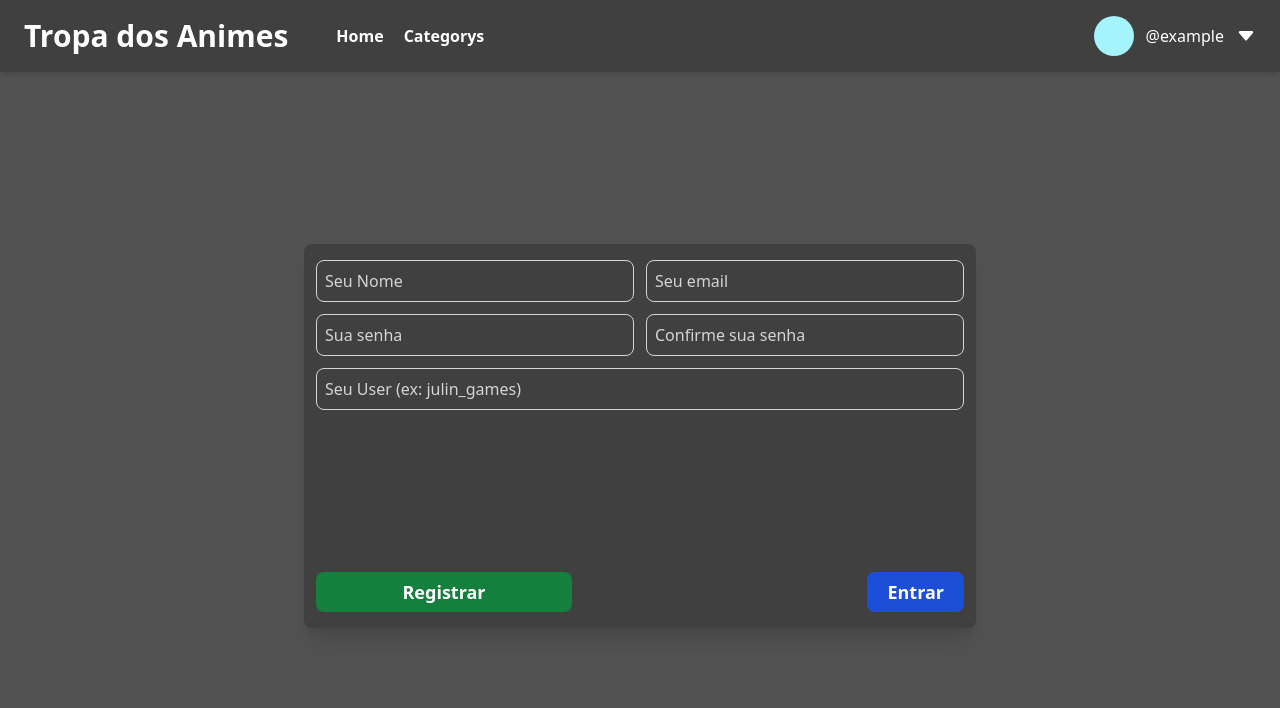
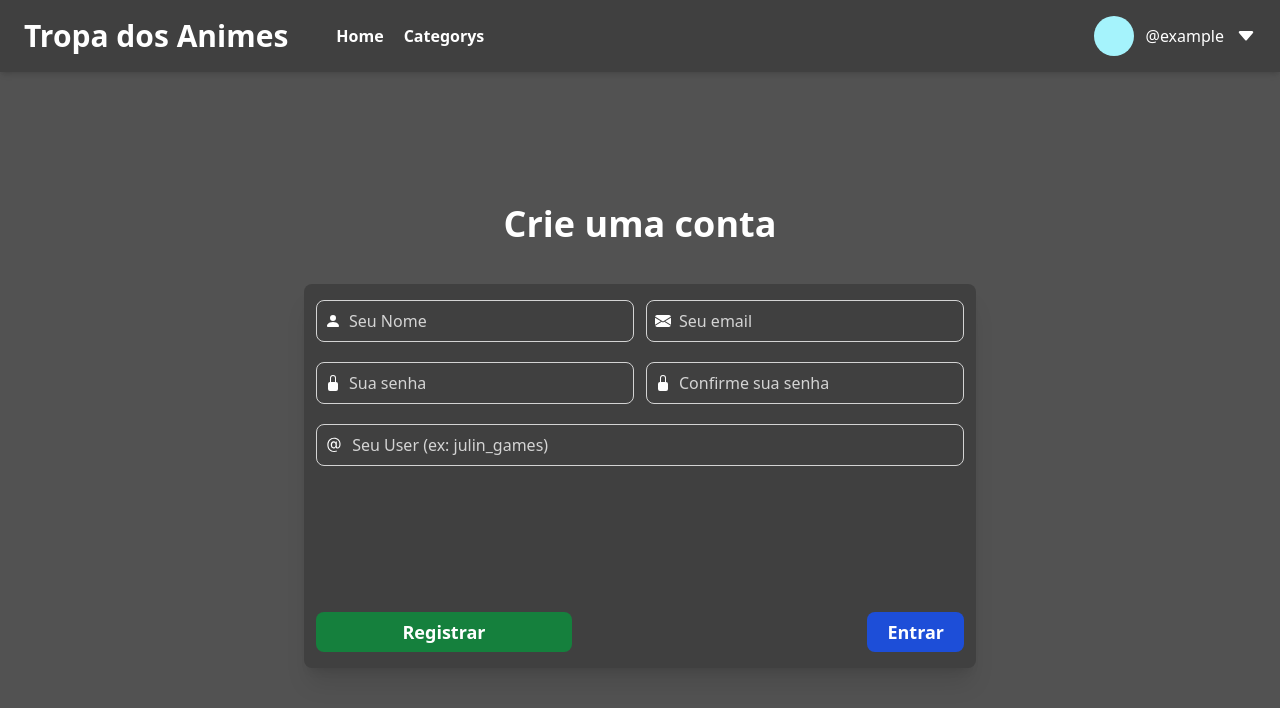
Before and after one commit to thalesmariiano/tropadosanimes.com.br, a Vue app: page /signup in a window 1280 px wide. Shown: the top 708 px of the page. Built offline with nearby package versions, Linux system fonts and the light colour scheme.

Commit message:
Sign layout and styles update

```diff
--- a/src/components/SignInComponent.vue
+++ b/src/components/SignInComponent.vue
@@ -60,14 +60,22 @@
 </script>
 
 <template>
+	<h1 class="text-white text-4xl font-bold mb-10">Faça login</h1>
+
 	<div class="w-96 h-96 bg-neutral-700 rounded-lg shadow-xl">
-		<form @submit.prevent="submit" action="/" method="POST" class="w-full h-full flex flex-col justify-center items-center">
+		<form @submit.prevent="submit" id="registerForm" class="w-full h-full flex flex-col justify-center items-center">
 
 			<p ref="messageElement" class="text-red-500 mb-3" v-show="showMessage">{{ responseMessage }}</p>
 
 			<div class="flex flex-col gap-3">
-				<input ref="emailInput" class="input" name="email" type="text" placeholder="Seu email" autocomplete="off" required>
-				<input ref="passInput" class="input" name="password" type="password" placeholder="Sua senha" autocomplete="off" required>
+				<label class="w-full flex gap-2 items-center rounded-lg border border-neutral-300 p-2">
+					<img src="@/assets/icons/envelope-fill.svg">
+					<input ref="emailInput" class="input" name="email" type="text" placeholder="Seu email" autocomplete="off" required>
+				</label>
+				<label class="w-full flex gap-2 items-center rounded-lg border border-neutral-300 p-2">
+					<img src="@/assets/icons/lock-fill.svg">
+					<input ref="passInput" class="input" name="password" type="password" placeholder="Sua senha" autocomplete="off" required>
+				</label>
 				<button class="w-64 p-2 bg-green-700 text-white text-lg font-bold rounded-lg hover:bg-green-600 transition-all" type="submit">Entrar</button>
 			</div>
 
@@ -82,7 +90,7 @@
 
 <style>
 	.input {
-		@apply w-64 p-2 text-white rounded-lg bg-transparent border border-neutral-300 placeholder:text-neutral-300;
+		@apply w-full text-white bg-transparent placeholder:text-neutral-300 outline-none
 	}
 
 	.invalid-input {
--- a/src/components/SignUpComponent.vue
+++ b/src/components/SignUpComponent.vue
@@ -33,33 +33,56 @@
 </script>
 
 <template>
+	<h1 class="text-white text-4xl font-bold mb-10">Crie uma conta</h1>
+
 	<div class="w-full max-w-2xl h-96 md:80 bg-neutral-700 rounded-lg shadow-xl">
-		<form @submit.prevent="submit" class="w-full h-full flex flex-col justify-between items-center px-3 py-4">
-			<div class="w-full flex flex-col items-center gap-y-3">
+		<form @submit.prevent="submit" if="loginForm" class="w-full h-full flex flex-col justify-between items-center px-3 py-4">
+			<div class="w-full flex flex-col items-center gap-y-5">
+
 				<div class="w-full flex flex-col md:flex-row items-center gap-3">
 
-					<div class="w-full md:w-1/2 flex gap-x-3 items-center">
-						<input ref="nameInput" class="input" type="text" name="email" placeholder="Seu Nome" autocomplete="off" required>
+					<div class="w-full md:w-1/2">
+						<label class="w-full flex gap-2 items-center rounded-lg border border-neutral-300 p-2">
+							<img src="@/assets/icons/person-fill.svg">
+							<input ref="nameInput" class="input" type="text" name="email" placeholder="Seu Nome" autocomplete="off" required>
+						</label>
+						<p ref="name_warning" v-show="false" class="opacity-0">.</p>
 					</div>
 
-					<div class="w-full md:w-1/2 flex gap-x-3 items-center">
-						<input ref="emailInput" class="input" type="text" name="email" placeholder="Seu email" autocomplete="off" required>
+					<div class="w-full md:w-1/2">
+						<label class="w-full flex gap-2 items-center rounded-lg border border-neutral-300 p-2">
+							<img src="@/assets/icons/envelope-fill.svg">
+							<input ref="emailInput" class="input" type="text" name="email" placeholder="Seu email" autocomplete="off" required>
+						</label>
+						<p ref="email_warning" v-show="false" class="text-red-500 ml-2">Já existe um usuário com esse email!</p>
 					</div>
 				</div>
 
 				<div class="w-full flex flex-col md:flex-row items-center gap-3">
 
-					<div class="w-full md:w-1/2 flex gap-x-3 items-center">
-						<input ref="passInput" class="input" type="password" name="password" placeholder="Sua senha" autocomplete="off" required>
+					<div class="w-full md:w-1/2">
+						<label class="w-full flex gap-2 items-center rounded-lg border border-neutral-300 p-2">
+							<img src="@/assets/icons/lock-fill.svg">
+							<input ref="passInput" class="input" type="password" name="password" placeholder="Sua senha" autocomplete="off" required>
+						</label>
+						<p ref="password_warning" v-show="false" class="text-red-500 ml-2">As senhas não coincidem!</p>
 					</div>
 
-					<div class="w-full md:w-1/2 flex gap-x-3 items-center">
-						<input ref="confirmPassInput" class="input" type="password" name="password" placeholder="Confirme sua senha" autocomplete="off" required>
+					<div class="w-full md:w-1/2">
+						<label class="w-full flex gap-2 items-center rounded-lg border border-neutral-300 p-2">
+							<img src="@/assets/icons/lock-fill.svg">
+							<input ref="confirmPassInput" class="input" type="password" name="password" placeholder="Confirme sua senha" autocomplete="off" required>
+						</label>
+						<p ref="password_warning_2" v-show="false" class="text-red-500 ml-2">As senhas não coincidem!</p>
 					</div>
 				</div>
 
-				<div class="w-full flex gap-x-3 items-center">
-					<input ref="userInput" class="input" type="text" name="user" placeholder="Seu User (ex: julin_games)" autocomplete="off" required>
+				<div class="w-full flex flex-col">
+					<label class="w-full flex gap-2 items-center rounded-lg border border-neutral-300 p-2">
+						<img class="w-5" src="@/assets/icons/at.svg">
+						<input ref="userInput" class="input" type="text" name="user" placeholder="Seu User (ex: julin_games)" autocomplete="off" required>
+					</label>
+					<p ref="user_warning" v-show="false" class="text-red-500 ml-2">Já existe um usuário com esse user!</p>
 				</div>
 			</div>
 
@@ -82,7 +105,7 @@
 	}
 
 	.input {
-		@apply w-full p-2 text-white rounded-lg bg-transparent border border-neutral-300 placeholder:text-neutral-300
+		@apply w-full text-white bg-transparent placeholder:text-neutral-300 outline-none
 	}
 
 	.invalid-input {
--- a/src/views/SignInView.vue
+++ b/src/views/SignInView.vue
@@ -4,7 +4,7 @@
 
 <template>
 
-	<section class="w-full h-full flex justify-center items-center">
+	<section class="w-full h-full flex flex-col justify-center items-center">
 		<SignInComponent />
 	</section>
 
--- a/src/views/SignUpView.vue
+++ b/src/views/SignUpView.vue
@@ -4,7 +4,7 @@
 
 <template>
 
-	<section class="w-full h-full flex justify-center items-center">
+	<section class="w-full h-full flex flex-col justify-center items-center">
 		<SignUpComponent />
 	</section>
 
```
